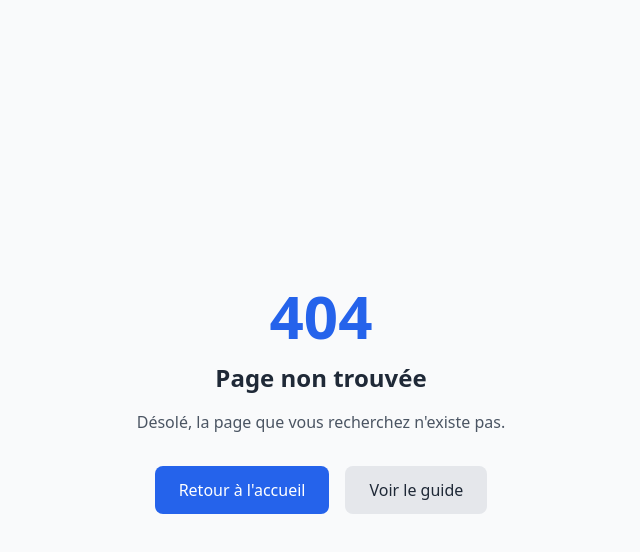
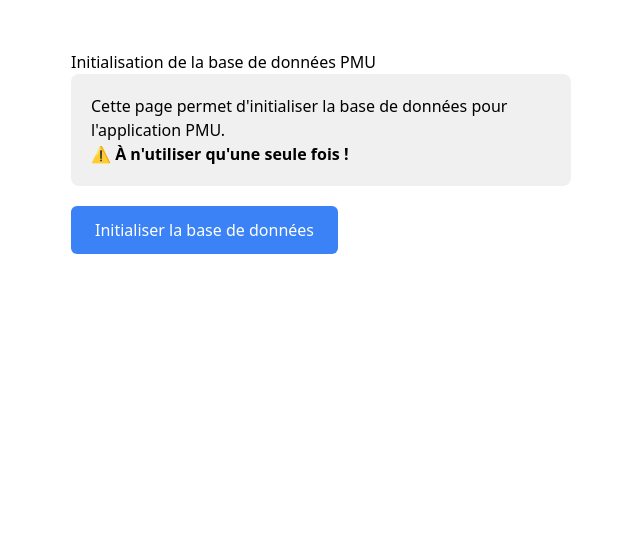
Before and after one commit to Web-Online-Concept/rounders-pro, a Next.js app: page /pmu/init in a window 1280 px wide. Before the commit this address had no page. Shown: the top 552 px of the page, without its empty margins (319-959 px from the left). Built offline with nearby package versions, Linux system fonts and the light colour scheme.

Commit message:
Create page.js

```diff
--- /dev/null
+++ b/app/pmu/init/page.js
@@ -0,0 +1,86 @@
+'use client';
+
+import { useState } from 'react';
+import { useRouter } from 'next/navigation';
+
+export default function InitPage() {
+  const [isLoading, setIsLoading] = useState(false);
+  const [result, setResult] = useState(null);
+  const router = useRouter();
+
+  const initDatabase = async () => {
+    setIsLoading(true);
+    try {
+      const response = await fetch('/pmu/api/init-db?key=init-pmu-2025', {
+        method: 'POST'
+      });
+
+      const data = await response.json();
+      setResult(data);
+
+      if (data.success) {
+        setTimeout(() => {
+          router.push('/pmu');
+        }, 2000);
+      }
+    } catch (error) {
+      setResult({ error: error.message });
+    } finally {
+      setIsLoading(false);
+    }
+  };
+
+  return (
+    <div style={{
+      padding: '50px',
+      maxWidth: '600px',
+      margin: '0 auto',
+      fontFamily: 'system-ui'
+    }}>
+      <h1>Initialisation de la base de données PMU</h1>
+
+      <div style={{
+        background: '#f0f0f0',
+        padding: '20px',
+        borderRadius: '8px',
+        marginBottom: '20px'
+      }}>
+        <p>Cette page permet d'initialiser la base de données pour l'application PMU.</p>
+        <p><strong>⚠️ À n'utiliser qu'une seule fois !</strong></p>
+      </div>
+
+      <button
+        onClick={initDatabase}
+        disabled={isLoading}
+        style={{
+          padding: '12px 24px',
+          fontSize: '16px',
+          backgroundColor: '#3b82f6',
+          color: 'white',
+          border: 'none',
+          borderRadius: '6px',
+          cursor: isLoading ? 'not-allowed' : 'pointer',
+          opacity: isLoading ? 0.7 : 1
+        }}
+      >
+        {isLoading ? 'Initialisation en cours...' : 'Initialiser la base de données'}
+      </button>
+
+      {result && (
+        <div style={{
+          marginTop: '20px',
+          padding: '20px',
+          borderRadius: '8px',
+          backgroundColor: result.success ? '#d4f4dd' : '#fdd4d4',
+          border: `1px solid ${result.success ? '#4caf50' : '#f44336'}`
+        }}>
+          <h3>{result.success ? '✅ Succès' : '❌ Erreur'}</h3>
+          <pre style={{ whiteSpace: 'pre-wrap' }}>
+            {JSON.stringify(result, null, 2)}
+          </pre>
+          {result.success && <p>Redirection vers le dashboard dans 2 secondes...</p>}
+        </div>
+      )}
+    </div>
+  );
+}
```
